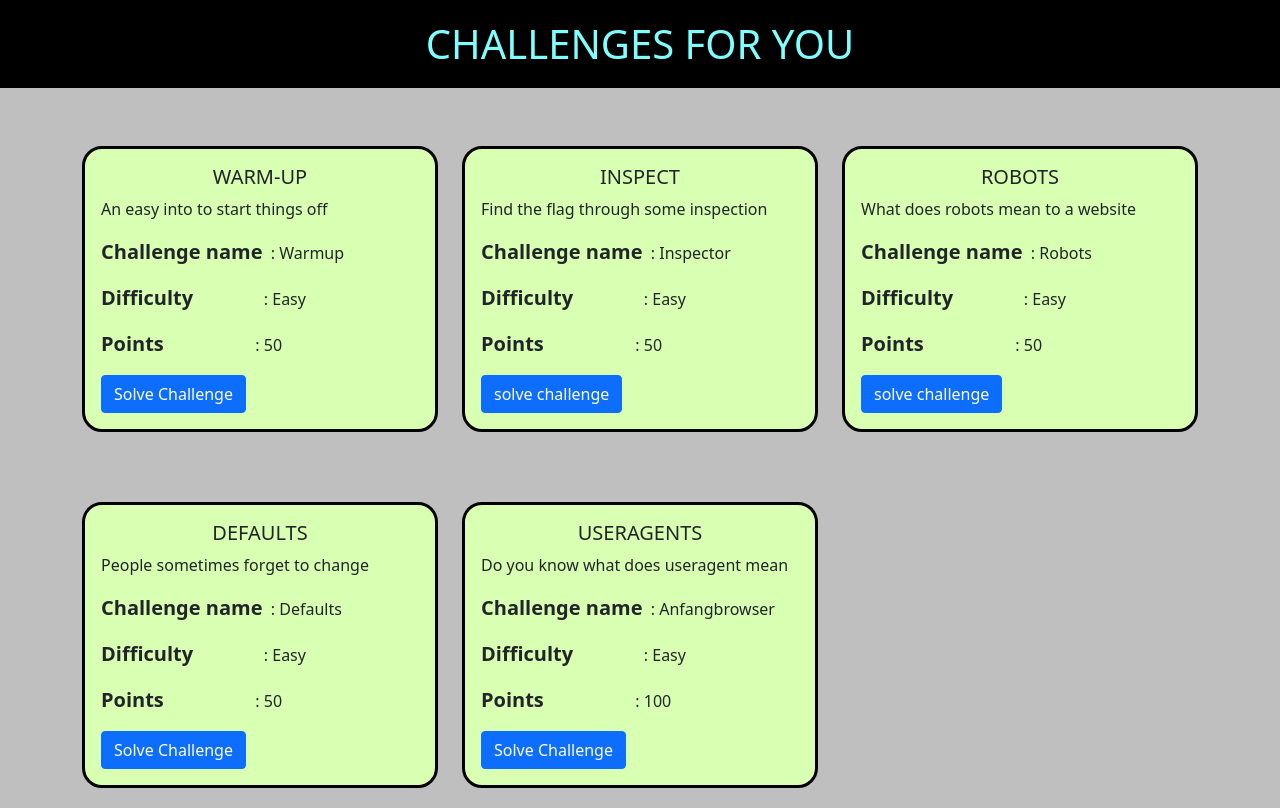
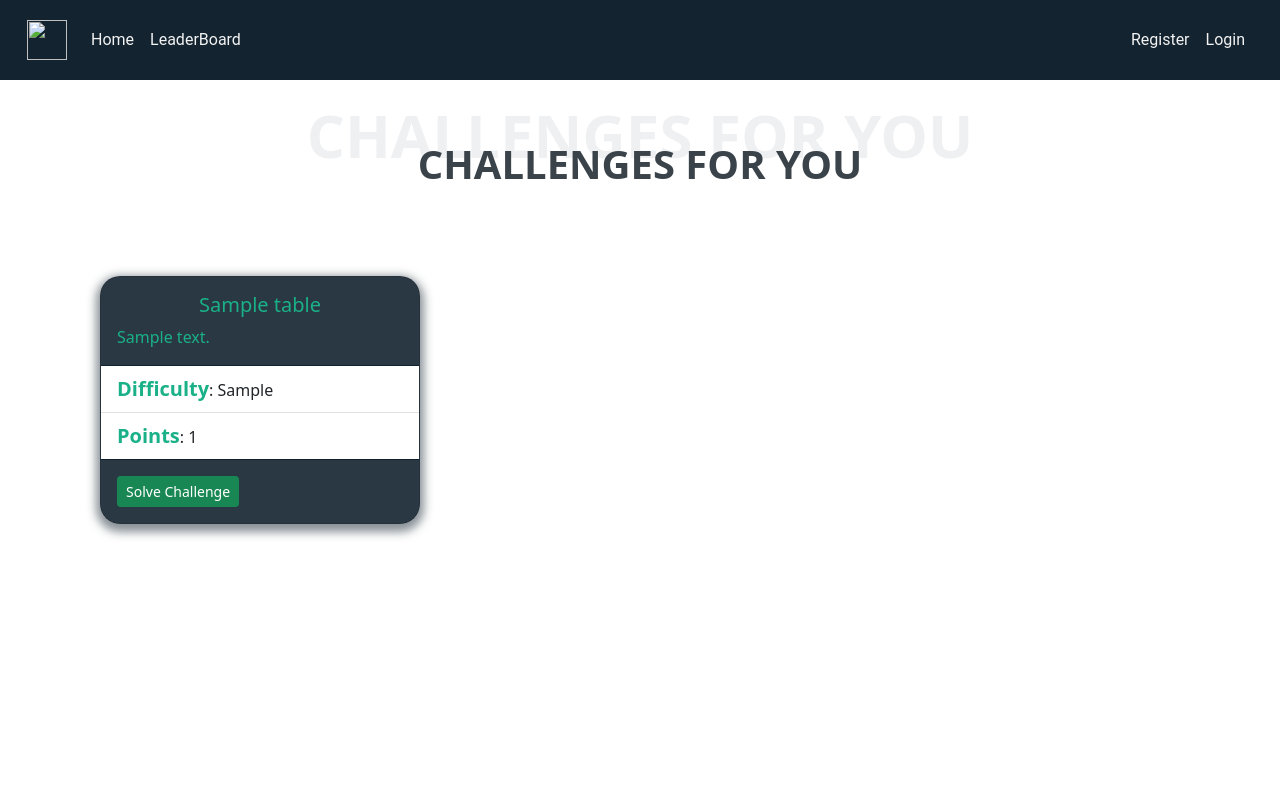
Before and after one commit to Kaiser784/Web-sec-challenges, a Django app: page / in a window 1280 px wide. After the commit the page ends 538 px from the top, so only its background shows below. Run offline with Django 3.2, Linux system fonts and the light colour scheme; tables that the repository leaves empty hold one stand-in row (values such as "Sample post"); some libraries are stand-ins or nearby versions.

Commit message:
dynamic card and popup modals

```diff
--- a/assets/challenges/css/home.css
+++ b/assets/challenges/css/home.css
@@ -1,29 +1,98 @@
 
 body{
-	background-color: #bfbfbf;
+	background-color: #ffffff;
 }
-.card{
-	margin-top: 50px;
-	margin-bottom: 20px;
-	border-radius: 20px;
-	border-width: 3px;
-	border-color: black;
-	background-color: #d9ffb3;
+
+/* NAVBAR */
+
+nav .container-fluid .navbar-brand {
+  color:#1ab188;
+  font-family: 'Roboto', sans-serif;
+
+  }
+
+nav .container-fluid .navbar-brand:hover {
+  color:#179b77;
 }
+
+#bootstrap-override-customnav{
+  background:rgba(19, 35, 47, 1);
+  padding: 15px;
+}
+
+.navbar-nav .nav-item .nav-link {
+  color:#F2F2F2;
+  font-family: 'Roboto', sans-serif;
+}
+
+.navbar-nav .nav-item .nav-link:hover {
+  color:#1ab188;
+  font-family: 'Roboto', sans-serif;
+}
+
+.navbar-nav .nav-item .nav-link:focus {
+  color:#179b77;;
+  box-shadow: none;
+}
+
+/* MAINHEAD CSS */
+
+.mainhead {
+  text-align: center;
+  padding: 30px 0;
+  position: relative;
+}
+
+.mainhead h1 {
+  font-size: 40px;
+  font-weight: 700;
+  text-transform: uppercase;
+  margin-top: 30px;
+  color: #3b434a;
+  position: relative;
+  z-index: 0;
+}
+
+.mainhead span {
+  position: absolute;
+  margin-top: 25px;
+  color: #eef0f2;
+  left: 0;
+  right: 0;
+  z-index: -1;
+  font-weight: 700;
+  font-size: 60px;
+  text-transform: uppercase;
+  line-height: 0;
+}
+
+/* CHALLENGE CARDS CSS */
+
+  .card{
+    margin-top: 20px;
+    margin-bottom: 20px;
+    border-radius: 20px;
+    background-color: rgba(19, 35, 47, 0.9);
+    box-shadow: 0 4px 10px 4px rgba(19, 35, 47, 0.5);
+  }
+
+  .list-group{
+    background-color: rgba(19, 35, 47, 0.9);
+  }
+
+  .card-title{
+    color: #1ab188;
+  }
+
  .card-text{
 	white-space: break-spaces;
+  color: #1ab188;
 }
 
 .headings{
 	font-weight:  bold;
   font-size: 20px;
-}
-
-#mainhead{
-	color: #80ffff;
-	text-align: center;
-	padding: 20px;
-	background-color: black;
+  color: #1ab188;
 }
 
 .subform{
--- a/assets/challenges/js/home.js
+++ b/assets/challenges/js/home.js
@@ -1,17 +1,17 @@
 // Get the modal
 let modal1 = document.getElementById("myModal1");
-let modal2 = document.getElementById("myModal2");
+/*let modal2 = document.getElementById("myModal2");
 let modal3 = document.getElementById("myModal3");
 let modal4 = document.getElementById("myModal4");
-let modal5 = document.getElementById("myModal5");
+let modal5 = document.getElementById("myModal5");*/
 let modals = document.querySelectorAll(".modal");
 //Get buttons
 let btn1 = document.getElementById("myBtn1");
-let btn2 = document.getElementById("myBtn2");
+/*let btn2 = document.getElementById("myBtn2");
 let btn3 = document.getElementById("myBtn3");
 let btn4 = document.getElementById("myBtn4");
-let btn5 = document.getElementById("myBtn5");
-let buttons = document.querySelectorAll(".btn.btn-primary");
+let btn5 = document.getElementById("myBtn5");*/
+let buttons = document.querySelectorAll(".btn.btn-success");
 
 
 //hints
@@ -22,7 +22,7 @@
 btn1.onclick = function() {
   modal1.style.display = "block";
 }
-
+/*
 btn2.onclick = function() {
   modal2.style.display = "block";
 }
@@ -38,7 +38,7 @@
 btn5.onclick = function() {
   modal5.style.display = "block";
 }
-
+*/
 
 /*
 buttons.forEach(function(button) {
@@ -55,7 +55,7 @@
     modal1.style.display = "none";
   }
 
-  if (event.target == modal2) {
+/*  if (event.target == modal2) {
     modal2.style.display = "none";
   }
 
@@ -69,6 +69,6 @@
 
   if (event.target == modal5) {
     modal5.style.display = "none";
-  }
+  }*/
 
 }
--- a/challenges/templates/challenges/home.html
+++ b/challenges/templates/challenges/home.html
@@ -5,260 +5,133 @@
 <html>
 <head>
 	<title>Challenges</title>
+
+  <!-- Vendor CSS Files -->
 	<link href="https://cdn.jsdelivr.net/npm/bootstrap@5.0.0-beta2/dist/css/bootstrap.min.css" rel="stylesheet" integrity="sha384-BmbxuPwQa2lc/FVzBcNJ7UAyJxM6wuqIj61tLrc4wSX0szH/Ev+nYRRuWlolflfl" crossorigin="anonymous">
-	<link rel="stylesheet" type="text/css" href="{% static 'challenges/home.css' %}">
+
+  <!-- Template Main CSS File -->
+  <link rel="stylesheet" type="text/css" href="{% static 'challenges/css/home.css' %}">
 </head>
+
 <body>
 
-	<h1 id="mainhead">CHALLENGES FOR YOU</h1>
+  <nav id="bootstrap-override-customnav" class="navbar navbar-expand-lg navbar-light">
+      <div class="container-fluid">
+        <a class="navbar-brand" href="{% url 'webpages-home'%}">
+            <img src="" alt="" width="40" height="40">
+        </a>
+        <button class="navbar-toggler navbar-dark" type="button" data-bs-toggle="collapse" data-bs-target="#navbarSupportedContent" aria-controls="navbarSupportedContent" aria-expanded="false" aria-label="Toggle navigation">
+          <span class="navbar-toggler-icon"></span>
+        </button>
+        <div class="collapse navbar-collapse" id="navbarSupportedContent">
+            <ul class="navbar-nav me-auto mb-2 mb-lg-0">
+                <li class="nav-item"><a class="nav-link" href="{% url 'webpages-home'%}">Home</a></li>
+                <li class="nav-item"><a class="nav-link" href="">LeaderBoard</a></li>
+            </ul>
+            <ul class="navbar-nav mb-2 mb-lg-0">
+                {#Logic on what to display#}
+                {% if user.is_authenticated %}
+                  <li class="nav-item"><div class="nav-link">{{ user.username }}</div></li>
+                  <li class="nav-item"><div class="nav-link">Points</div></li>
+                  <li class="nav-item"><a class="nav-link" href="{% url 'logout' %}">Logout</a></li>
+                {% else %}
+                  <li class="nav-item"><a class="nav-link" href="{% url 'register' %}"><span class="glyphicon glyphicon-user"></span> Register</a></li>
+                  <li class="nav-item"><a class="nav-link" href="{% url 'login' %}"><span class="glyphicon glyphicon-log-in"></span> Login</a></li>
+                {% endif %}
+            </ul>
+        </div>
+      </div>
+  </nav>
+
+  <div class="mainhead">
+    <span>CHALLENGES FOR YOU</span>
+    <h1>CHALLENGES FOR YOU</h1>
+  </div>
 
 
+  <div class="container" style="margin-top:30px">
 
-<div class="container">
-  <div class="row">
-    <div class="col">
-    	<div class="card">
-  		<div class="card-body">
-    		<h5 class="card-title" style="text-align: center;">WARM-UP</h5>
-    		<p class="card-text">An easy into to start things off</p>
-    		<p class="card-text" ><span class = "headings">Challenge name</span>  : Warmup</p>
-    		<p class="card-text" ><span class = "headings">Difficulty</span>                 : Easy</p>
-    		<p class="card-text" ><span class = "headings">Points</span>                      : 50</p>
-   			<button id ="myBtn1" class="btn btn-primary">Solve Challenge</button>
-   			<!--This is the modal -->
-   			<div id="myModal1" class="modal">
+      {% for challenges in challenges.all %}
 
-  			<!-- Modal content -->
-	  			<div class="modal-content">
-	  				<h4 class ="modal-head">WARM-UP</h4>
-    				<span class="close"></span>
+          {% if forloop.counter0|divisibleby:3 %}
+          <div class="row">
+          {% endif %}
 
-    				<p class="card-text" ><span class = "headings">Author</span>                  :   <a href="https://www.linkedin.com/in/paul-kadali/" target="_blank">Kaiser784</a></p>
+              <div class="col-md-4">
 
+                  <div class="card mx-auto" style="width: 20rem;">
 
-    				<p class="card-text" ><span class = "headings">Description</span>        :  This is a welcome challenge with a free flag
-                                    An easy intro to start things off</p>
+                    <div class="card-body">
+                        <h5 class="card-title" style="text-align: center;">{{ challenges.title }}</h5>
+                        <p class="card-text">{{ challenges.description }}</p>
+                    </div>
+                    <ul class="list-group list-group-flush">
+                        <li class="list-group-item"><span class = "headings">Difficulty</span>: {{ challenges.difficulty }}</li>
+                        <li class="list-group-item"><span class = "headings">Points</span>: {{ challenges.venari }}</li>
+                    </ul>
+                    <div class="card-body">
+                        <button type="button" class="bs-modal btn btn-sm btn-success" data-toggle="modal" data-target="#modal{{challenges.pk}}">
+                          <span class="fa fa-eye">Solve Challenge</span>
+                        </button>
+                    </div>
 
+                  </div>
 
-    				<p class="card-text" ><span class = "headings">Difficulty</span>             :  Easy</p>
+              </div>
 
-    				<p class="card-text" ><span class = "headings">Points</span>                  :  50</p>
+          {% if forloop.counter|divisibleby:3 or forloop.last %}
+          </div><!-- Row Closing -->
+          {% endif %}
 
-    				<p class="card-text"><span class="headings">Challenge</span>          :  <a href="http://anfang-challenges.rf.gd/warmup" target="_blank">http://anfang-challenges.rf.gd/warmup</a></p>
+      {% endfor %}
 
-   					<div class = "subform">
-						<form action="#" method="POST" >
-							{% csrf_token %}
-							<div class="mb-3">
-   							<span class="labeled" style="white-space: break-spaces;" >{{ form }}</span>
-
-   							<button type="submit" id ="subbut1" class = "btn btn-success"> Submit</button>
-   							</div>
-   						</form>
-   					</div>
-  		    </div>
-		    </div>
-  		</div>
-		</div>
-	</div>
-
-	<div class="col">
-    	<div class="card">
-  		<div class="card-body">
-    		<h5 class="card-title" style="text-align: center;">INSPECT</h5>
-    		<p class="card-text">Find the flag through some inspection</p>
-    		<p class="card-text" ><span class = "headings">Challenge name</span>  : Inspector</p>
-    		<p class="card-text" ><span class = "headings">Difficulty</span>                 : Easy</p>
-    		<p class="card-text" ><span class = "headings">Points</span>                      : 50</p>
-
-   			<button class="btn btn-primary" id="myBtn2" >solve challenge</button>
-
-
-        <div id="myModal2" class="modal">
-
-        <!-- Modal content -->
-          <div class="modal-content">
-            <h4 class ="modal-head">INSPECT</h4>
-            <span class="close"></span>
-
-            <p class="card-text" ><span class = "headings">Author</span>                :   <a href="https://www.linkedin.com/in/paul-kadali/" target="_blank">Kaiser784</a></p>
-
-
-            <p class="card-text" ><span class = "headings">Description</span>      :  Everything needs a detailed Inspection</p>
-
-
-            <p class="card-text" ><span class = "headings">Difficulty</span>           :  Easy</p>
-
-            <p class="card-text" ><span class = "headings">Points</span>                 :  50</p>
-
-            <p class="card-text"><span class="headings">Challenge</span>         :  <a href="http://anfang-challenges.rf.gd/inspect" target="_blank">http://anfang-challenges.rf.gd/inspect</a></p>
-
-            <div class = "subform">
-            <form action="#" method="POST" >
-              {% csrf_token %}
-              <div class="mb-3">
-                <span class="labeled" style="white-space: break-spaces;" >{{ form }}</span>
-
-                <button type="submit" id ="subbut2" class = "btn btn-success"> Submit</button>
-                </div>
-              </form>
-            </div>
-          </div>
-        </div>
-  		</div>
-		</div>
-	</div>
-
-	<div class="col">
-    	<div class="card">
-  		<div class="card-body">
-    		<h5 class="card-title" style="text-align: center;">ROBOTS</h5>
-    		<p class="card-text">What does robots mean to a website</p>
-    		<p class="card-text" ><span class = "headings">Challenge name</span>  : Robots</p>
-    		<p class="card-text" ><span class = "headings">Difficulty</span>                 : Easy</p>
-    		<p class="card-text" ><span class = "headings">Points</span>                      : 50</p>
-   			<button  id = "myBtn3" class="btn btn-primary">solve challenge</button>
-
-        <div id="myModal3" class="modal">
-
-        <!-- Modal content -->
-          <div class="modal-content">
-            <h4 class ="modal-head">ROBOTS</h4>
-            <span class="close"></span>
-
-            <p class="card-text" ><span class = "headings">Author</span>                 :   <a href="https://www.linkedin.com/in/paul-kadali/" target="_blank">Kaiser784</a></p>
-
-
-            <p class="card-text" ><span class = "headings">Description</span>       :  What does robots mean to a website?</p>
-
-
-            <p class="card-text" ><span class = "headings">Difficulty</span>            : Easy</p>
-
-            <p class="card-text" ><span class = "headings">Points</span>                 :  50</p>
-
-            <p class="card-text"><span class="headings">Challenge</span>         :  <a href="http://anfang-challenges.rf.gd/robots" target="_blank">http://anfang-challenges.rf.gd/robots</a></p>
-
-            <div class = "subform">
-              <form action="#" method="POST" >
-                {% csrf_token %}
-                <div class="mb-3">
-                  <span class="labeled" style="white-space: break-spaces;" >{{ form }}</span>
-
-                  <button type="submit" id ="subbut3" class = "btn btn-success"> Submit</button>
-                </div>
-              </form>
-            </div>
-          </div>
-        </div>
-      </div>
-    </div>
   </div>
-</div>
-
-  <div class="row">
-    <div class="col">
-      <div class="card">
-      <div class="card-body">
-        <h5 class="card-title" style="text-align: center;">DEFAULTS</h5>
-        <p class="card-text">People sometimes forget to change</p>
-        <p class="card-text" ><span class = "headings">Challenge name</span>  : Defaults</p>
-        <p class="card-text" ><span class = "headings">Difficulty</span>                 : Easy</p>
-        <p class="card-text" ><span class = "headings">Points</span>                      : 50</p>
-        <button id ="myBtn4" class="btn btn-primary">Solve Challenge</button>
-        <!--This is the modal -->
-        <div id="myModal4" class="modal">
-
-        <!-- Modal content -->
-          <div class="modal-content">
-            <h4 class ="modal-head">DEFAULTS</h4>
-            <span class="close"></span>
-
-            <p class="card-text" ><span class = "headings">Author</span>                 :   <a href="https://www.linkedin.com/in/paul-kadali/" target="_blank">Kaiser784</a></p>
-
-
-            <p class="card-text" ><span class = "headings">Description</span>       :  Developers always forget someting before pushing into production</p>
-
-
-            <p class="card-text" ><span class = "headings">Difficulty</span>            :  Easy</p>
-
-            <p class="card-text" ><span class = "headings">Points</span>                 :  50</p>
-
-            <p class="card-text"><span class="headings">Challenge</span>         :  <a href="http://anfang-challenges.rf.gd/defaults" target="_blank">http://anfang-challenges.rf.gd/defaults</a></p>
-
-            <div class = "subform">
-            <form action="#" method="POST" >
-              {% csrf_token %}
-              <div class="mb-3">
-                <span class="labeled" style="white-space: break-spaces;" >{{ form }}</span>
-
-                <button type="submit" id ="subbut4" class = "btn btn-success"> Submit</button>
-                </div>
-              </form>
-            </div>
-          </div>
-        </div>
-      </div>
-    </div>
-  </div>
-<div class="col">
-  <div class="card">
-      <div class="card-body">
-        <h5 class="card-title" style="text-align: center;">USERAGENTS</h5>
-        <p class="card-text">Do you know what does useragent mean</p>
-        <p class="card-text" ><span class = "headings">Challenge name</span>  : Anfangbrowser</p>
-        <p class="card-text" ><span class = "headings">Difficulty</span>                 : Easy</p>
-        <p class="card-text" ><span class = "headings">Points</span>                      : 100</p>
-        <button id ="myBtn5" class="btn btn-primary">Solve Challenge</button>
-        <!--This is the modal -->
-        <div id="myModal5" class="modal">
-
-        <!-- Modal content -->
-          <div class="modal-content">
-            <h4 class ="modal-head">DEFAULTS</h4>
-            <span class="close"></span>
-
-            <p class="card-text" ><span class = "headings">Author</span>                 :   <a href="https://www.linkedin.com/in/paul-kadali/" target="_blank">Kaiser784</a></p>
-
-
-            <p class="card-text" ><span class = "headings">Description</span>       :  You can only get the flag if you're using anfangbrowser</p>
-
-
-            <p class="card-text" ><span class = "headings">Difficulty</span>            :  Easy</p>
-
-            <p class="card-text" ><span class = "headings">Points</span>                 :  100</p>
-
-            <p class="card-text"><span class="headings">Challenge</span>         :  <a href="http://anfang-challenges.rf.gd/useragents" target="_blank">http://anfang-challenges.rf.gd/useragents</a></p>
-<!--
-            <div id = "div_hint_useragent">
-              <button id ="hint_useragent" class="btn btn-info">Hint</button>
-              <h6 class="hint" id ="h_usa" style="display: none;">There is no need to download a new browser</h6>
-            </div>
-          -->
-            <div class = "subform">
-            <form action="#" method="POST" >
-              {% csrf_token %}
-              <div class="mb-3">
-                <span class="labeled" style="white-space: break-spaces;" >{{ form }}</span>
-
-                <button type="submit" id ="subbut4" class = "btn btn-success"> Submit</button>
-                </div>
-              </form>
-            </div>
-          </div>
-        </div>
-      </div>
-    </div>
-</div>
-
-<div class="col">
-  </div>
-
-</div>
 
 
 
 
+
+  {% for challenges in challenges %}
+      <div class="modal fade" id="modal{{challenges.pk}}" tabindex="-1" role="dialog"  aria-hidden="true">
+
+          <div class="modal-dialog" role="document">
+
+              <div class="modal-content">
+
+                  <div class="modal-header">
+                    <h5 class="modal-title">{{ challenges.title }}</h5>
+                    <button type="button" class="close" data-dismiss="modal" aria-label="Close">
+                        <span aria-hidden="true">&times;</span>
+                    </button>
+                  </div>
+                  <div class="modal-body">
+                      <p class="card-text"><span class="headings">Author</span>:   <a href="https://www.linkedin.com/in/paul-kadali/" target="_blank">{{ challenges.author }}</a></p>
+                      <p class="card-text" ><span class="headings">Description</span>:  {{ challenges.description }}</p>
+                      <p class="card-text" ><span class="headings">Difficulty</span>:  {{ challenges.difficulty }}</p>
+                      <p class="card-text" ><span class="headings">Points</span>:  {{ challenges.venari }}</p>
+                      <p class="card-text"><span class="headings">Challenge</span>:  <a href="{{ challenges.location.url }}" target="_blank">{{ challenges.location }}</a></p>
+                  </div>
+                  <div class="modal-footer">
+                      <button type="button" class="btn btn-success">Submit</button>
+                  </div>
+
+              </div>
+
+          </div>
+
+      </div>
+  {% endfor %}
+
+
+
+  <!-- Vendor JS Files -->
+  <script src='http://cdnjs.cloudflare.com/ajax/libs/jquery/2.1.3/jquery.min.js'></script>
+  <script src="https://cdn.jsdelivr.net/npm/bootstrap@5.0.0-beta2/dist/js/bootstrap.bundle.min.js" integrity="sha384-b5kHyXgcpbZJO/tY9Ul7kGkf1S0CWuKcCD38l8YkeH8z8QjE0GmW1gYU5S9FOnJ0" crossorigin="anonymous"></script>
+
+  <script src="https://code.jquery.com/jquery-3.2.1.slim.min.js" integrity="sha384-KJ3o2DKtIkvYIK3UENzmM7KCkRr/rE9/Qpg6aAZGJwFDMVNA/GpGFF93hXpG5KkN" crossorigin="anonymous"></script>
+  <script src="https://cdnjs.cloudflare.com/ajax/libs/popper.js/1.12.9/umd/popper.min.js" integrity="sha384-ApNbgh9B+Y1QKtv3Rn7W3mgPxhU9K/ScQsAP7hUibX39j7fakFPskvXusvfa0b4Q" crossorigin="anonymous"></script>
+  <script src="https://maxcdn.bootstrapcdn.com/bootstrap/4.0.0/js/bootstrap.min.js" integrity="sha384-JZR6Spejh4U02d8jOt6vLEHfe/JQGiRRSQQxSfFWpi1MquVdAyjUar5+76PVCmYl" crossorigin="anonymous"></script>
+
 </body>
 
-	<script type="text/javascript" src="{% static 'challenges/js/home.js' %}"></script>
 </html>
--- a/challenges/urls.py
+++ b/challenges/urls.py
@@ -5,7 +5,5 @@
 app_name= "challenges"
 urlpatterns = [
     path('',views.home,name='home'),
-    path('warmup',views.warmup,name='warmup'),
-    path('robots',views.robots,name='robots'),
     #path('robots/robots.txt',views.read_file,name='robots_txt')
 ]
--- a/challenges/views.py
+++ b/challenges/views.py
@@ -2,37 +2,17 @@
 from django import forms
 from django.shortcuts import render
 from django.http import HttpResponse
-#from .models import challenges
+from .models import challenges_table
+
 
 class SubmitFlag(forms.Form):
 	Flag = forms.CharField(label="Flag                       :")
 
 # Create your views here.
-'''
 def home(request):
-	return render(request,'challenges/home.html',{
-		"form":SubmitFlag(), "challenges":challenges.objects.all().first()
-		})
+	challenges = challenges_table.objects.all()
 
-'''
-def home(request):
-	return render(request,'challenges/home.html',{
-		"form":SubmitFlag()
-		})
-
-'''
-def inspect(request):
-	return render(request,'challenges/inspect.html')
-'''
-def robots(request):
-	return render(request,'challenges/robots.html')
-'''
-def read_file(request):
-	f = open("robots.txt",'r')
-	content = f.read()
-	f.close()
-	return HttpResponse(content,content_type="text/plain")
-'''
-
-def warmup(request):
-	return render(request,'challenges/warmup.html')
+	context = {
+		'challenges': challenges,
+	}
+	return render(request,'challenges/home.html', context)
--- a/phase_2/wsgi.py
+++ b/phase_2/wsgi.py
@@ -1,4 +1,4 @@
-    """
+"""
 WSGI config for phase_2 project.
 
 It exposes the WSGI callable as a module-level variable named ``application``.
--- a/webpages/forms.py
+++ b/webpages/forms.py
@@ -1,6 +1,7 @@
 from django import forms
 from django.contrib.auth.models import User
 from django.contrib.auth.forms import UserCreationForm
+
 
 class InputForm(UserCreationForm):
     first_name = forms.CharField(max_length=25)
--- a/webpages/templates/register/register.html
+++ b/webpages/templates/register/register.html
@@ -10,6 +10,7 @@
                 {% csrf_token %}
 
                     <div class="top-row">
+
                         <div class="field-wrap">
                             <label>First Name<span class="req">*</span></label>
                             {{form.first_name}}
```
Also changed, not shown: other parts of assets/challenges/css/home.css (+0 -47 lines), assets/webpages/login.css (+38 -43 lines), phase_2/settings.py (+13 -13 lines), webpages/templates/register/base.html (+18 -15 lines).
